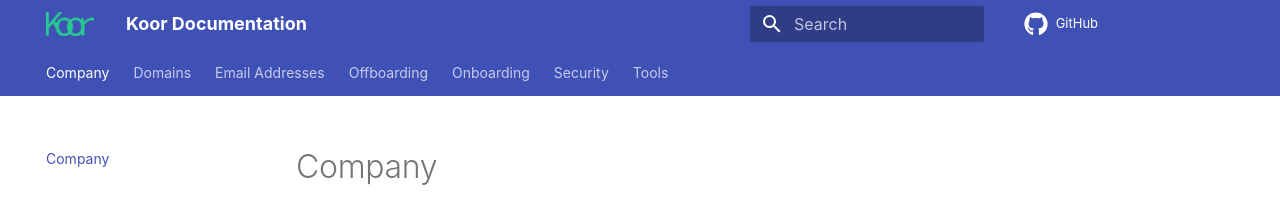
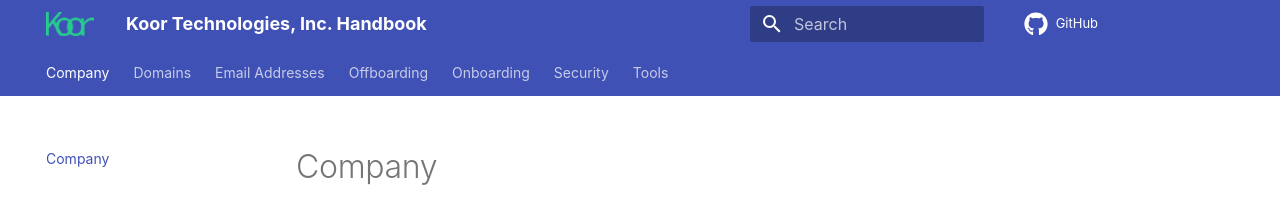
Before and after one commit to koor-tech/handbook.koor.tech, an MkDocs documentation site: the page built from docs/index.md, in a window 1280 px wide. Shown: the top 206 px of the page. Built offline with MkDocs 1.6.1 and Material for MkDocs 9.7.7, drawn with Linux system fonts in a browser that asks for light colours; comment, search, counter and statistics services are not loaded.

Commit message:
revert mkdocs changes
Signed-off-by: Alexander Trost <galexrt@googlemail.com>

```diff
--- a/mkdocs.yml
+++ b/mkdocs.yml
@@ -1,9 +1,9 @@
-site_name: Koor Documentation
-site_url: 'https://docs.koor.tech'
-repo_url: https://github.com/koor-tech/docs.koor.tech
+site_name: Koor Technologies, Inc. Handbook
+site_url: 'https://handbook.koor.tech'
+repo_url: https://github.com/koor-tech/handbook
 edit_uri: edit/main/docs/
 site_author: Koor Technologies, Inc. Team
-site_description: "Koor Documentation for the Koor distribution and Rook."
+site_description: "Koor Technologies, Inc. Company Handbook inspired by GitLab's open handbook."
 use_directory_urls: true
 #copyright: ''
 theme:
```
